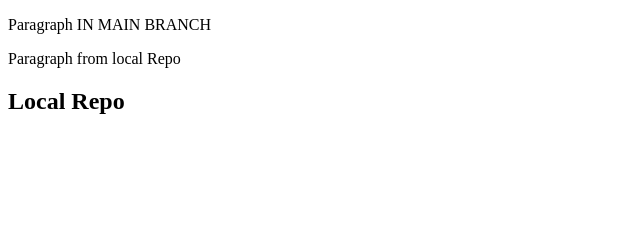
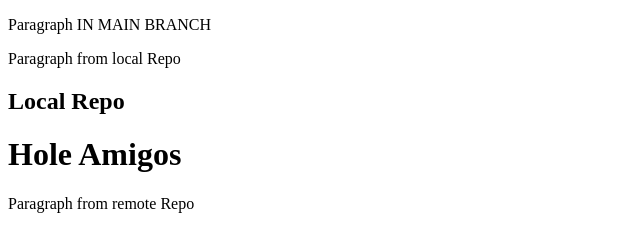
Before and after one commit to nassimboualbani/amigos-git-course, a plain HTML site: page index.html in a window 1280 px wide. Shown: the whole page, without its empty margins (0-640 px from the left). Drawn offline with Linux system fonts and the light colour scheme.

Commit message:
Update index.html from  remote repo

```diff
--- a/index.html
+++ b/index.html
@@ -1,15 +1,17 @@
+
 <!DOCTYPE html>
 <html lang="en">
 <head>
     <meta charset="UTF-8">
     <meta name="viewport" content="width=device-width, initial-scale=1.0">
-    <title>Amigos git course</title>
+    <title>Amigos Git course</title>
 </head>
 <body>
 
     <P>Paragraph IN MAIN BRANCH </P>
     <P>Paragraph from local Repo</P>
     <h2>Local Repo</h2>
-
+    <h1>Hole Amigos</h1>
+    <P>Paragraph from remote Repo</P>
 </body>
 </html>
```
